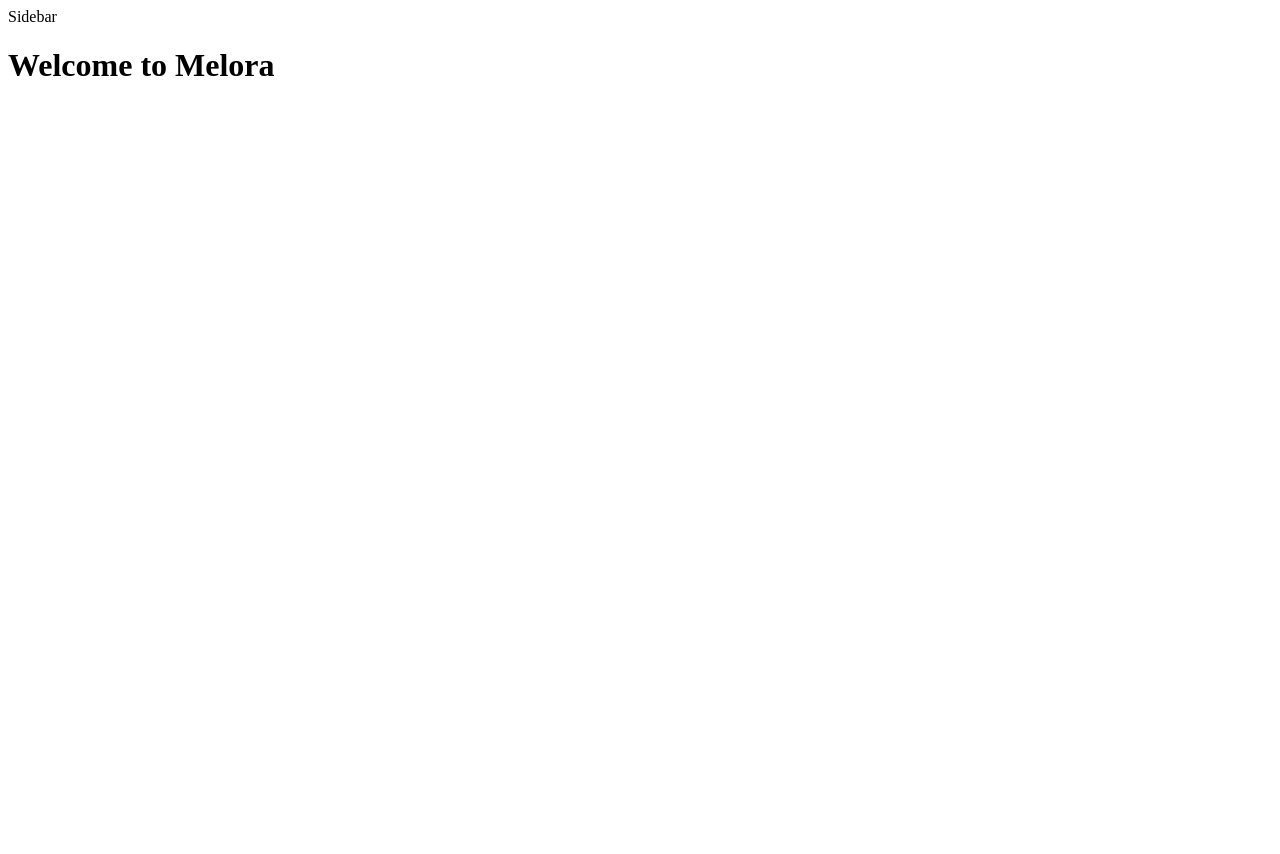
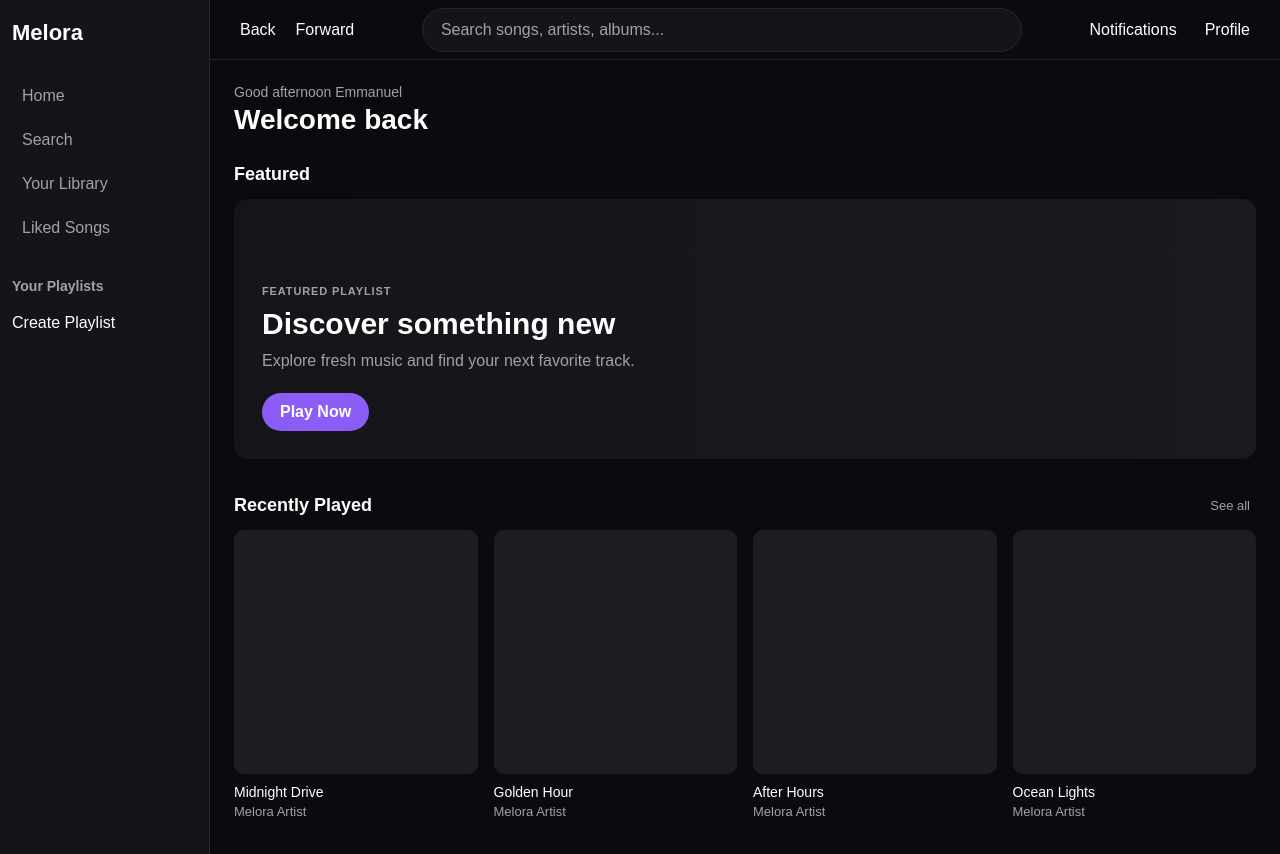
Before and after one commit to emmanuelokwudili345-tech/Melora, a React (Vite) app in the folder Melora/: page / in a window 1280 px wide. Shown: the top 854 px of the page. Before the commit the page ends 800 px from the top, so only its background shows below. Built offline with nearby package versions, Linux system fonts and the light colour scheme.

Commit message:
Make the music card reusable

```diff
--- /dev/null
+++ b/Melora/src/components/MusicCard.css
@@ -0,0 +1,38 @@
+.music-card {
+  min-width: 0;
+  cursor: pointer;
+}
+
+.music-card-artwork {
+  position: relative;
+  aspect-ratio: 1;
+  margin-bottom: 10px;
+  overflow: hidden;
+  border-radius: 10px;
+  background: #1c1c23;
+}
+
+.music-card-artwork img {
+  width: 100%;
+  height: 100%;
+  display: block;
+  object-fit: cover;
+}
+
+.music-card h3 {
+  margin: 0 0 4px;
+  overflow: hidden;
+  font-size: 14px;
+  font-weight: 500;
+  text-overflow: ellipsis;
+  white-space: nowrap;
+}
+
+.music-card p {
+  margin: 0;
+  overflow: hidden;
+  color: #a1a1aa;
+  font-size: 13px;
+  text-overflow: ellipsis;
+  white-space: nowrap;
+}
--- /dev/null
+++ b/Melora/src/components/MusicCard.tsx
@@ -0,0 +1,29 @@
+import "./MusicCard.css";
+
+interface MusicCardProps {
+  title: string;
+  artist: string;
+  artwork?: string;
+}
+
+export function MusicCard({
+  title,
+  artist,
+  artwork,
+}: MusicCardProps) {
+  return (
+    <article className="music-card">
+      <div className="music-card-artwork">
+        {artwork && (
+          <img
+            src={artwork}
+            alt={`${title} artwork`}
+          />
+        )}
+      </div>
+
+      <h3>{title}</h3>
+      <p>{artist}</p>
+    </article>
+  );
+}
--- /dev/null
+++ b/Melora/src/components/NavBar.css
@@ -0,0 +1,51 @@
+.nav-bar {
+  height: 60px;
+  display: flex;
+  align-items: center;
+  gap: 24px;
+  padding: 0 24px;
+  background: #0b0b0f;
+  border-bottom: 1px solid #27272a;
+}
+
+.nav-bar-navigation {
+  display: flex;
+  gap: 8px;
+}
+
+.nav-bar-navigation button,
+.nav-bar-actions button {
+  border: none;
+  background: transparent;
+  color: #ffffff;
+}
+
+.nav-bar-search {
+  flex: 1;
+  max-width: 600px;
+  margin: 0 auto;
+}
+
+.nav-bar-search input {
+  width: 100%;
+  padding: 12px 18px;
+  border: 1px solid #27272a;
+  border-radius: 999px;
+  outline: none;
+  background: #141419;
+  color: #ffffff;
+}
+
+.nav-bar-search input::placeholder {
+  color: #a1a1aa;
+}
+
+.nav-bar-search input:focus {
+  border-color: #8b5cf6;
+}
+
+.nav-bar-actions {
+  display: flex;
+  align-items: center;
+  gap: 16px;
+}
--- a/Melora/src/components/NavBar.tsx
+++ b/Melora/src/components/NavBar.tsx
@@ -0,0 +1,35 @@
+import './NavBar.css';
+
+export function NavBar() {
+  return (
+    <header className="nav-bar">
+      <div className="nav-bar-navigation">
+        <button type="button" aria-label="Go back">
+          Back
+        </button>
+
+        <button type="button" aria-label="Go forward">
+          Forward
+        </button>
+      </div>
+
+      <div className="nav-bar-search">
+        <input
+          type="search"
+          placeholder="Search songs, artists, albums..."
+          aria-label="Search music"
+        />
+      </div>
+
+      <div className="nav-bar-actions">
+        <button type="button" aria-label="Notifications">
+          Notifications
+        </button>
+
+        <button type="button">
+          Profile
+        </button>
+      </div>
+    </header>
+  );
+}
--- /dev/null
+++ b/Melora/src/components/SideBar.css
@@ -0,0 +1,48 @@
+.side-bar {
+  width: 210px;
+  min-height: 100vh;
+  padding: 20px 12px;
+  background: #141419;
+  border-right: 1px solid #27272a;
+}
+
+.side-bar-logo h1 {
+  margin: 0 0 32px;
+  font-size: 22px;
+}
+
+.side-bar-nav {
+  display: flex;
+  flex-direction: column;
+  gap: 8px;
+}
+
+.side-bar-nav a {
+  padding: 9px 10px;
+  color: #a1a1aa;
+  text-decoration: none;
+  border-radius: 8px;
+  transition: background 0.2s ease, color 0.2s ease;
+}
+
+.side-bar-nav a:hover {
+  background: #1c1c23;
+  color: #ffffff;
+}
+
+.side-bar-playlists {
+  margin-top: 32px;
+}
+
+.side-bar-playlists h2 {
+  margin: 0 0 12px;
+  font-size: 14px;
+  color: #a1a1aa;
+}
+
+.side-bar-playlists button {
+  padding: 8px 0;
+  border: none;
+  background: transparent;
+  color: #ffffff;
+}
--- /dev/null
+++ b/Melora/src/components/SideBar.tsx
@@ -0,0 +1,26 @@
+import "./SideBar.css";
+
+export function SideBar() {
+  return (
+    <aside className="side-bar">
+      <div className="side-bar-logo">
+      <h1>Melora</h1>
+      </div>
+
+      <nav className="side-bar-nav">
+        <a href="/">Home</a>
+        <a href="/search">Search</a>
+        <a href="/library">Your Library</a>
+        <a href="/liked">Liked Songs</a>
+      </nav>
+
+      <div className="side-bar-playlists">
+        <h2>Your Playlists</h2>
+
+        <button type="button">
+          Create Playlist
+        </button>
+      </div>
+    </aside>
+  );
+}
--- a/Melora/src/index.css
+++ b/Melora/src/index.css
@@ -0,0 +1,25 @@
+* {
+  box-sizing: border-box;
+}
+
+html,
+body,
+#root {
+  margin: 0;
+  min-height: 100%;
+}
+
+body {
+  font-family: Arial, sans-serif;
+  background: #0b0b0f;
+  color: #ffffff;
+}
+
+button,
+input {
+  font: inherit;
+}
+
+button {
+  cursor: pointer;
+}
--- /dev/null
+++ b/Melora/src/layouts/AppLayout.css
@@ -0,0 +1,13 @@
+.app-layout {
+  display: flex;
+  min-height: 100vh;
+}
+
+.app-content {
+  flex: 1;
+  min-width: 0;
+}
+
+.page-content {
+  padding: 24px;
+}
--- a/Melora/src/layouts/AppLayout.tsx
+++ b/Melora/src/layouts/AppLayout.tsx
@@ -1,15 +1,20 @@
 import { Outlet } from "react-router";
+import { NavBar } from "../components/NavBar";
+import { SideBar } from "../components/SideBar";
+import "./AppLayout.css";
 
 export function AppLayout() {
   return (
-    <div>
-      <aside>
-        Sidebar
-      </aside>
+    <div className="app-layout">
+      <SideBar />
 
-      <main>
-        <Outlet />
-      </main>
+      <div className="app-content">
+        <NavBar />
+
+        <main className="page-content">
+          <Outlet />
+        </main>
+      </div>
     </div>
   );
 }
--- /dev/null
+++ b/Melora/src/pages/Home/HomePage.css
@@ -0,0 +1,101 @@
+.home-page {
+  width: 100%;
+  max-width: 1400px;
+  margin: 0 auto;
+}
+
+.home-greeting {
+  margin-bottom: 28px;
+}
+
+.home-greeting p {
+  margin: 0 0 4px;
+  color: #a1a1aa;
+  font-size: 14px;
+}
+
+.home-greeting h1 {
+  margin: 0;
+  font-size: 28px;
+  font-weight: 600;
+}
+
+.home-section {
+  margin-bottom: 36px;
+}
+
+.section-header {
+  display: flex;
+  align-items: center;
+  justify-content: space-between;
+  margin-bottom: 14px;
+}
+
+.section-header h2 {
+  margin: 0;
+  font-size: 18px;
+  font-weight: 600;
+}
+
+.section-header button {
+  border: none;
+  background: transparent;
+  color: #a1a1aa;
+  font-size: 13px;
+}
+
+.section-header button:hover {
+  color: #ffffff;
+}
+
+.featured-card {
+  min-height: 260px;
+  display: flex;
+  align-items: flex-end;
+  padding: 28px;
+  border-radius: 14px;
+  background:
+    linear-gradient(
+      90deg,
+      rgba(20, 20, 25, 0.95),
+      rgba(20, 20, 25, 0.35)
+    ),
+    #1c1c23;
+}
+
+.featured-content {
+  max-width: 440px;
+}
+
+.featured-content span {
+  font-size: 11px;
+  font-weight: 600;
+  letter-spacing: 0.08em;
+  color: #a1a1aa;
+}
+
+.featured-content h2 {
+  margin: 8px 0;
+  font-size: 30px;
+}
+
+.featured-content p {
+  margin: 0 0 20px;
+  color: #a1a1aa;
+  line-height: 1.5;
+}
+
+.featured-content button {
+  padding: 10px 18px;
+  border: none;
+  border-radius: 999px;
+  background: #8b5cf6;
+  color: #ffffff;
+  font-weight: 600;
+}
+
+.music-card-grid {
+  display: grid;
+  grid-template-columns: repeat(4, minmax(0, 1fr));
+  gap: 16px;
+}
--- a/Melora/src/pages/Home/HomePage.tsx
+++ b/Melora/src/pages/Home/HomePage.tsx
@@ -1,7 +1,67 @@
+import { MusicCard } from "../../components/MusicCard";
+import "./HomePage.css";
+
 export function HomePage() {
   return (
-    <div>
-      <h1>Welcome to Melora</h1>
-    </div>
+    <div className="home-page">
+      <section className="home-greeting">
+        <p>Good afternoon Emmanuel</p>
+        <h1>Welcome back</h1>
+      </section>
+
+      <section className="home-section">
+        <div className="section-header">
+          <h2>Featured</h2>
+        </div>
+
+        <div className="featured-card">
+          <div className="featured-content">
+            <span>FEATURED PLAYLIST</span>
+
+            <h2>Discover something new</h2>
+
+            <p>
+              Explore fresh music and find your next favorite track.
+            </p>
+
+            <button type="button">
+              Play Now
+            </button>
+          </div>
+        </div>
+      </section>
+
+      <section className="home-section">
+  <div className="section-header">
+    <h2>Recently Played</h2>
+
+    <button type="button">
+      See all
+    </button>
+  </div>
+
+  <div className="music-card-grid">
+    <MusicCard
+      title="Midnight Drive"
+      artist="Melora Artist"
+     />
+
+    <MusicCard
+      title="Golden Hour"
+      artist="Melora Artist"
+    />
+
+    <MusicCard
+      title="After Hours"
+      artist="Melora Artist"
+    />
+
+    <MusicCard
+      title="Ocean Lights"
+      artist="Melora Artist"
+    />
+  </div>
+ </section>
+  </div>
   );
 }
```
